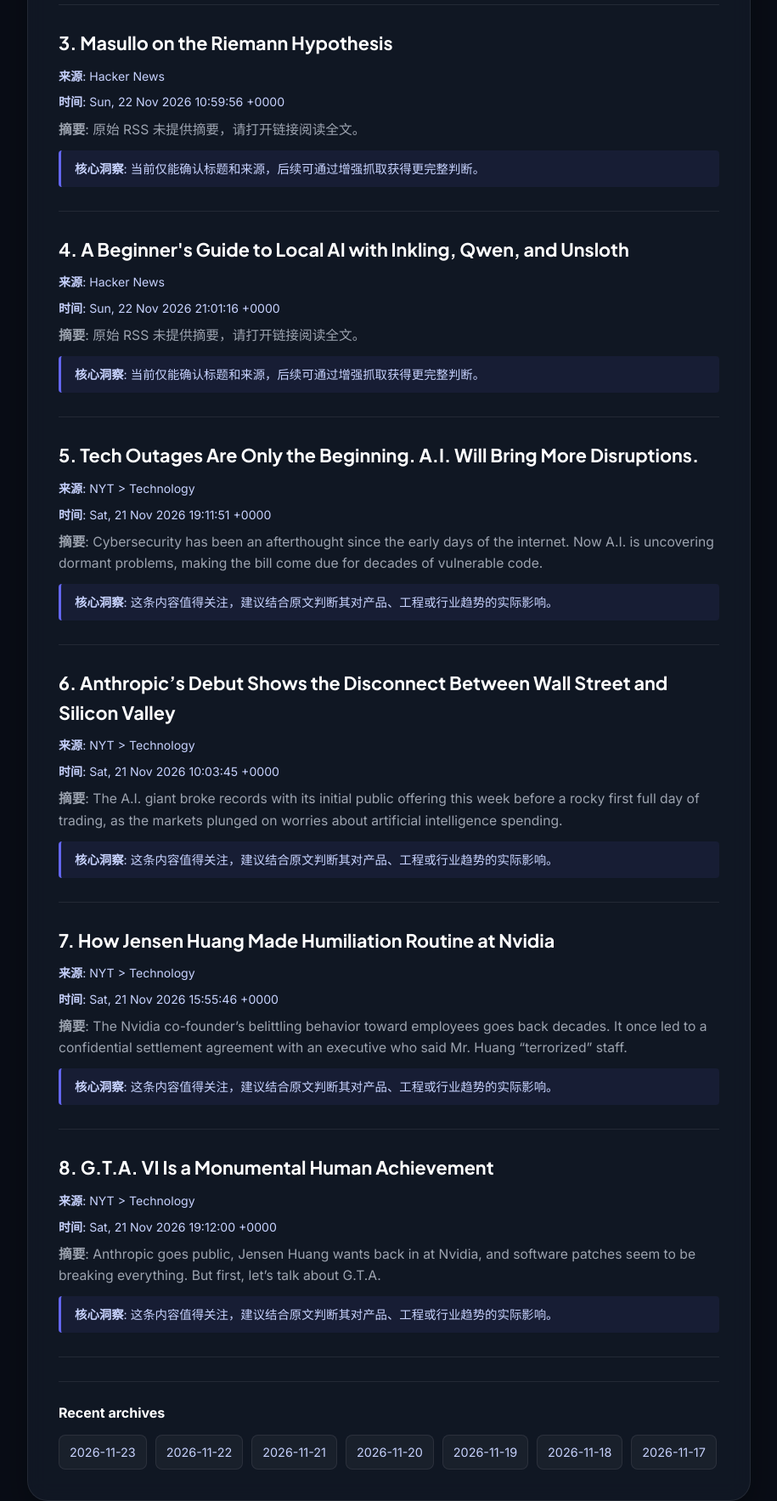
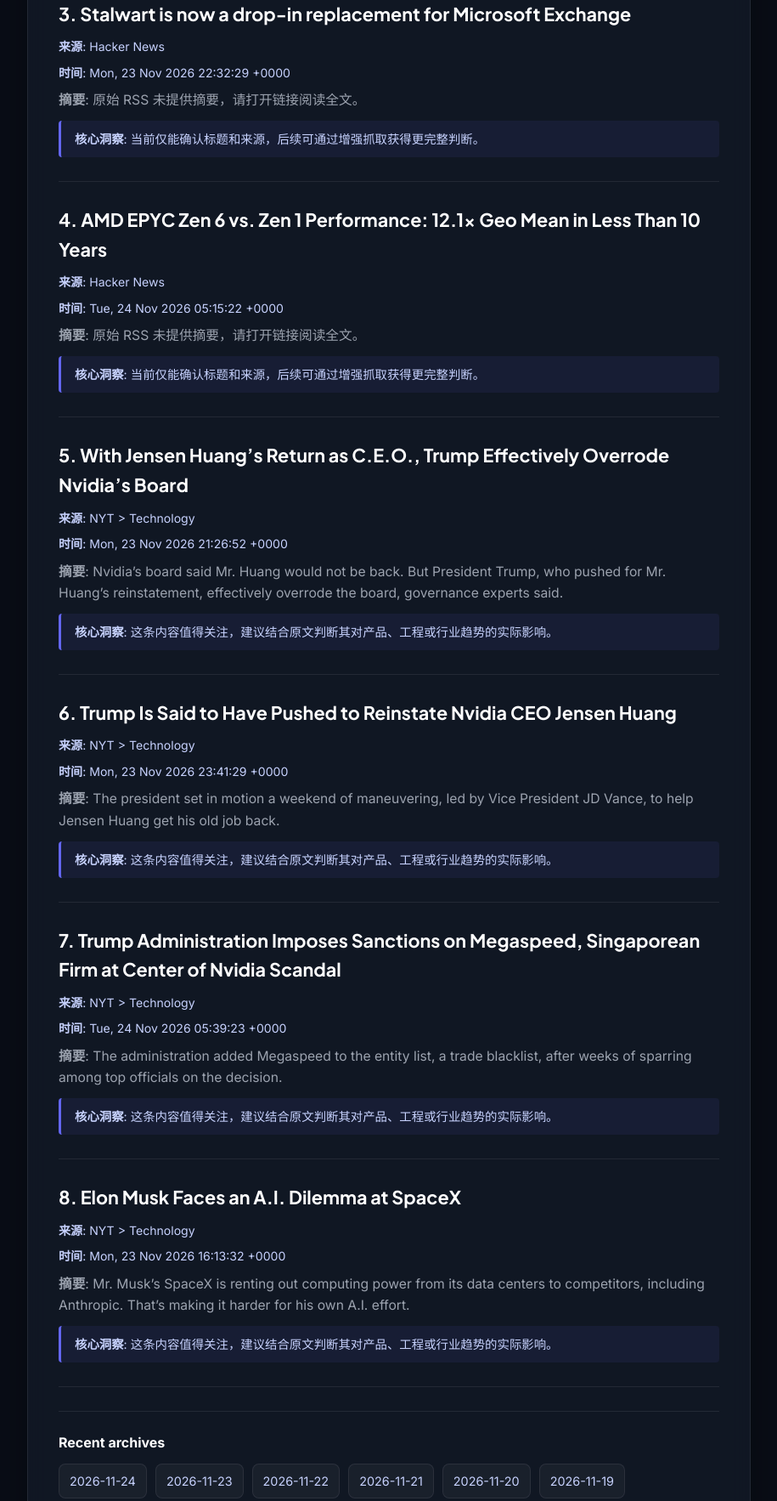
Before and after one commit to notbrighton/ai-daily-digest, a plain HTML site: page index.html in a window 1280 px wide. Shown: the part 920-2686 px from the top of the page at 85% size, without its empty margins (182-1097 px from the left). Drawn offline with Linux system fonts and the light colour scheme.

Commit message:
chore: update daily digest [skip ci]

```diff
--- a/index.html
+++ b/index.html
@@ -51,7 +51,7 @@
   <main>
     <div class="stats-bar">
       <div class="stat-card">
-        <div><div class="stat-label">生成日期</div><div class="stat-val">2026-11-23</div></div>
+        <div><div class="stat-label">生成日期</div><div class="stat-val">2026-11-24</div></div>
       </div>
       <div class="stat-card">
         <div><div class="stat-label">处理文章数</div><div class="stat-val">8 篇</div></div>
@@ -62,65 +62,67 @@
     </div>
     <div class="content-box">
       <article class="digest-article">
-<h3 class="article-title">1. <a href="https://spelunkr.tv" target="_blank" rel="noopener noreferrer">Free alternative TV network built from the Internet Archive's forgotten videos</a></h3>
+<h3 class="article-title">1. <a href="https://fzakaria.com/2026/11/23/2035-came-early" target="_blank" rel="noopener noreferrer">2035 Came Early</a></h3>
 <p class="article-meta"><strong>来源</strong>: Hacker News</p>
-<p class="article-meta"><strong>时间</strong>: Mon, 23 Nov 2026 01:13:51 +0000</p>
+<p class="article-meta"><strong>时间</strong>: Tue, 24 Nov 2026 06:30:33 +0000</p>
 <p class="article-summary"><strong>摘要</strong>: 原始 RSS 未提供摘要，请打开链接阅读全文。</p>
 <div class="key-takeaway"><strong>核心洞察</strong>: 当前仅能确认标题和来源，后续可通过增强抓取获得更完整判断。</div>
 </article>
 <article class="digest-article">
-<h3 class="article-title">2. <a href="https://github.com/AFK-surf/xnulinux" target="_blank" rel="noopener noreferrer">XNU Linux: Full OS X GUI Userspace on Linux</a></h3>
+<h3 class="article-title">2. <a href="https://ladybird.org/posts/alpha/" target="_blank" rel="noopener noreferrer">Ladybird is now in alpha</a></h3>
 <p class="article-meta"><strong>来源</strong>: Hacker News</p>
-<p class="article-meta"><strong>时间</strong>: Mon, 23 Nov 2026 03:49:24 +0000</p>
+<p class="article-meta"><strong>时间</strong>: Mon, 23 Nov 2026 16:13:12 +0000</p>
 <p class="article-summary"><strong>摘要</strong>: 原始 RSS 未提供摘要，请打开链接阅读全文。</p>
 <div class="key-takeaway"><strong>核心洞察</strong>: 当前仅能确认标题和来源，后续可通过增强抓取获得更完整判断。</div>
 </article>
 <article class="digest-article">
-<h3 class="article-title">3. <a href="https://johncarlosbaez.wordpress.com/2026/11/22/masullo-on-the-riemann-hypothesis/" target="_blank" rel="noopener noreferrer">Masullo on the Riemann Hypothesis</a></h3>
+<h3 class="article-title">3. <a href="https://stalw.art/blog/microsoft-exchange-replacement/" target="_blank" rel="noopener noreferrer">Stalwart is now a drop-in replacement for Microsoft Exchange</a></h3>
 <p class="article-meta"><strong>来源</strong>: Hacker News</p>
-<p class="article-meta"><strong>时间</strong>: Sun, 22 Nov 2026 10:59:56 +0000</p>
+<p class="article-meta"><strong>时间</strong>: Mon, 23 Nov 2026 22:32:29 +0000</p>
 <p class="article-summary"><strong>摘要</strong>: 原始 RSS 未提供摘要，请打开链接阅读全文。</p>
 <div class="key-takeaway"><strong>核心洞察</strong>: 当前仅能确认标题和来源，后续可通过增强抓取获得更完整判断。</div>
 </article>
 <article class="digest-article">
-<h3 class="article-title">4. <a href="https://www.gpupartner.com/blog/beginners-guide-local-ai-inkling-qwen-unsloth" target="_blank" rel="noopener noreferrer">A Beginner's Guide to Local AI with Inkling, Qwen, and Unsloth</a></h3>
+<h3 class="article-title">4. <a href="https://www.phoronix.com/review/amd-epyc-9006-7601" target="_blank" rel="noopener noreferrer">AMD EPYC Zen 6 vs. Zen 1 Performance: 12.1x Geo Mean in Less Than 10 Years</a></h3>
 <p class="article-meta"><strong>来源</strong>: Hacker News</p>
-<p class="article-meta"><strong>时间</strong>: Sun, 22 Nov 2026 21:01:16 +0000</p>
+<p class="article-meta"><strong>时间</strong>: Tue, 24 Nov 2026 05:15:22 +0000</p>
 <p class="article-summary"><strong>摘要</strong>: 原始 RSS 未提供摘要，请打开链接阅读全文。</p>
 <div class="key-takeaway"><strong>核心洞察</strong>: 当前仅能确认标题和来源，后续可通过增强抓取获得更完整判断。</div>
 </article>
 <article class="digest-article">
-<h3 class="article-title">5. <a href="https://www.nytimes.com/2026/11/21/us/politics/tech-outages-ai-disruptions.html" target="_blank" rel="noopener noreferrer">Tech Outages Are Only the Beginning. A.I. Will Bring More Disruptions.</a></h3>
+<h3 class="article-title">5. <a href="https://www.nytimes.com/2026/11/23/technology/jensen-huang-nvidia-board-trump.html" target="_blank" rel="noopener noreferrer">With Jensen Huang’s Return as C.E.O., Trump Effectively Overrode Nvidia’s Board</a></h3>
 <p class="article-meta"><strong>来源</strong>: NYT &gt; Technology</p>
-<p class="article-meta"><strong>时间</strong>: Sat, 21 Nov 2026 19:11:51 +0000</p>
-<p class="article-summary"><strong>摘要</strong>: Cybersecurity has been an afterthought since the early days of the internet. Now A.I. is uncovering dormant problems, making the bill come due for decades of vulnerable code.</p>
+<p class="article-meta"><strong>时间</strong>: Mon, 23 Nov 2026 21:26:52 +0000</p>
+<p class="article-summary"><strong>摘要</strong>: Nvidia’s board said Mr. Huang would not be back. But President Trump, who pushed for Mr. Huang’s reinstatement, effectively overrode the board, governance experts said.</p>
 <div class="key-takeaway"><strong>核心洞察</strong>: 这条内容值得关注，建议结合原文判断其对产品、工程或行业趋势的实际影响。</div>
 </article>
 <article class="digest-article">
-<h3 class="article-title">6. <a href="https://www.nytimes.com/2026/11/21/business/anthropic-stock-wall-street-silicon-valley.html" target="_blank" rel="noopener noreferrer">Anthropic’s Debut Shows the Disconnect Between Wall Street and Silicon Valley</a></h3>
+<h3 class="article-title">6. <a href="https://www.nytimes.com/2026/11/23/us/politics/trump-nvidia-huang.html" target="_blank" rel="noopener noreferrer">Trump Is Said to Have Pushed to Reinstate Nvidia CEO Jensen Huang</a></h3>
 <p class="article-meta"><strong>来源</strong>: NYT &gt; Technology</p>
-<p class="article-meta"><strong>时间</strong>: Sat, 21 Nov 2026 10:03:45 +0000</p>
-<p class="article-summary"><strong>摘要</strong>: The A.I. giant broke records with its initial public offering this week before a rocky first full day of trading, as the markets plunged on worries about artificial intelligence spending.</p>
+<p class="article-meta"><strong>时间</strong>: Mon, 23 Nov 2026 23:41:29 +0000</p>
+<p class="article-summary"><strong>摘要</strong>: The president set in motion a weekend of maneuvering, led by Vice President JD Vance, to help Jensen Huang get his old job back.</p>
 <div class="key-takeaway"><strong>核心洞察</strong>: 这条内容值得关注，建议结合原文判断其对产品、工程或行业趋势的实际影响。</div>
 </article>
 <article class="digest-article">
-<h3 class="article-title">7. <a href="https://www.nytimes.com/2026/11/20/technology/jensen-huang-nvidia-culture.html" target="_blank" rel="noopener noreferrer">How Jensen Huang Made Humiliation Routine at Nvidia</a></h3>
+<h3 class="article-title">7. <a href="https://www.nytimes.com/2026/11/23/business/trump-administration-megaspeed-trade-blacklist-nvidia.html" target="_blank" rel="noopener noreferrer">Trump Administration Imposes Sanctions on Megaspeed, Singaporean Firm at Center of Nvidia Scandal</a></h3>
 <p class="article-meta"><strong>来源</strong>: NYT &gt; Technology</p>
-<p class="article-meta"><strong>时间</strong>: Sat, 21 Nov 2026 15:55:46 +0000</p>
-<p class="article-summary"><strong>摘要</strong>: The Nvidia co-founder’s belittling behavior toward employees goes back decades. It once led to a confidential settlement agreement with an executive who said Mr. Huang “terrorized” staff.</p>
+<p class="article-meta"><strong>时间</strong>: Tue, 24 Nov 2026 05:39:23 +0000</p>
+<p class="article-summary"><strong>摘要</strong>: The administration added Megaspeed to the entity list, a trade blacklist, after weeks of sparring among top officials on the decision.</p>
 <div class="key-takeaway"><strong>核心洞察</strong>: 这条内容值得关注，建议结合原文判断其对产品、工程或行业趋势的实际影响。</div>
 </article>
 <article class="digest-article">
-<h3 class="article-title">8. <a href="https://www.nytimes.com/2026/11/20/podcasts/hardfork-gta6-nvidia-anthropic.html" target="_blank" rel="noopener noreferrer">G.T.A. VI Is a Monumental Human Achievement</a></h3>
+<h3 class="article-title">8. <a href="https://www.nytimes.com/2026/11/23/business/elon-musk-ai-anthropic-google.html" target="_blank" rel="noopener noreferrer">Elon Musk Faces an A.I. Dilemma at SpaceX</a></h3>
 <p class="article-meta"><strong>来源</strong>: NYT &gt; Technology</p>
-<p class="article-meta"><strong>时间</strong>: Sat, 21 Nov 2026 19:12:00 +0000</p>
-<p class="article-summary"><strong>摘要</strong>: Anthropic goes public, Jensen Huang wants back in at Nvidia, and software patches seem to be breaking everything. But first, let’s talk about G.T.A.</p>
+<p class="article-meta"><strong>时间</strong>: Mon, 23 Nov 2026 16:13:32 +0000</p>
+<p class="article-summary"><strong>摘要</strong>: Mr. Musk’s SpaceX is renting out computing power from its data centers to competitors, including Anthropic. That’s making it harder for his own A.I. effort.</p>
 <div class="key-takeaway"><strong>核心洞察</strong>: 这条内容值得关注，建议结合原文判断其对产品、工程或行业趋势的实际影响。</div>
 </article>
 
       <section class="archive-list" aria-label="Recent digest archives">
         <h2>Recent archives</h2>
         <div class="archive-links">
+
+          <a href="digests/digest_20261124.md">2026-11-24</a>
 
           <a href="digests/digest_20261123.md">2026-11-23</a>
 
@@ -134,8 +136,6 @@
 
           <a href="digests/digest_20261118.md">2026-11-18</a>
 
-          <a href="digests/digest_20261117.md">2026-11-17</a>
-
         </div>
       </section>
 
```
Also changed, not shown: 1 other file.
